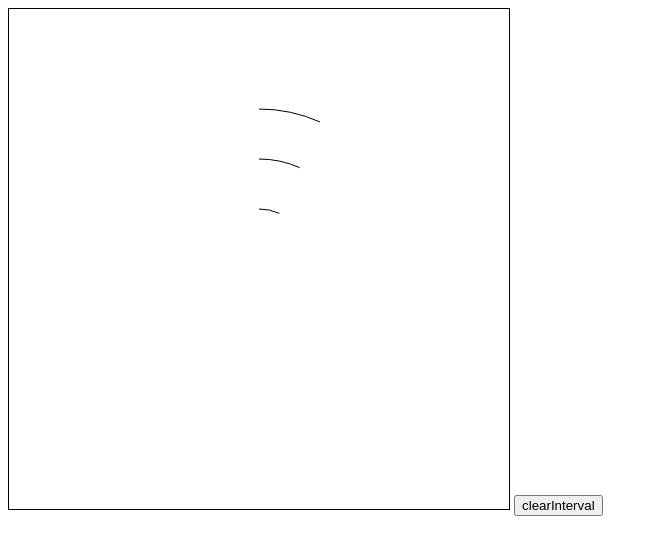
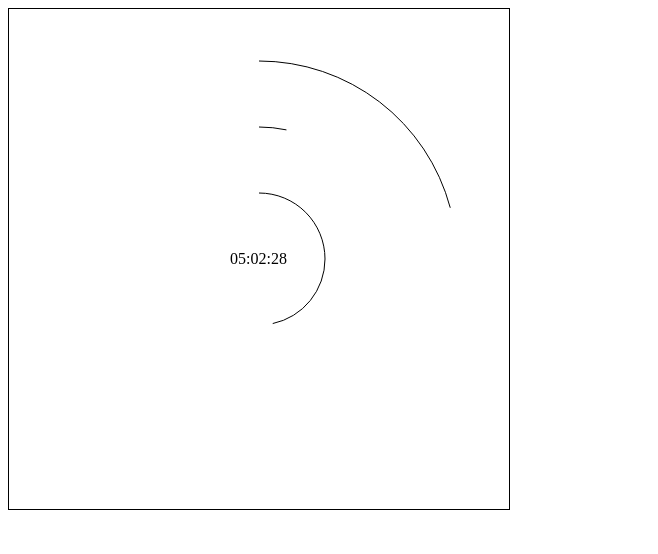
Before and after one commit to ericlndbrg/js-clock, a plain HTML site: page index.html in a window 1280 px wide. Shown: the whole page, without its empty margins (0-658 px from the left). Drawn offline with Linux system fonts and the light colour scheme.

Commit message:
added hours, minutes, and seconds functionality

```diff
--- a/css/styles.css
+++ b/css/styles.css
@@ -1,3 +1,8 @@
 canvas {
   border: 1px solid black;
 }
+#time {
+  position: absolute;
+  top: 250px;
+  left: 230px;
+}
--- a/index.html
+++ b/index.html
@@ -6,8 +6,8 @@
     <link href="./css/styles.css" rel="stylesheet" />
   </head>
   <body>
-    <canvas id="canvas-element" width="500" height="500"></canvas>
-    <button id="clear-interval">clearInterval</button>
+    <div id="time"></div>
+    <canvas id="canvas" width="500" height="500"></canvas>
     <script src="./js/index.js"></script>
   </body>
 </html>
--- a/js/index.js
+++ b/js/index.js
@@ -1,53 +1,33 @@
-function draw() {
-  const canvas = this.document.getElementById('canvas-element');
+(function() {
+  const time = this.document.getElementById('time');
+  const canvas = this.document.getElementById('canvas');
   const button = this.document.getElementById('clear-interval');
+  const pi = Math.PI;
   const ctx = canvas.getContext('2d');
-  let seconds = 0;
-  const pi = Math.PI;
-  const startAngle = 0;
-  let endAngle = 0;
-  const increment = pi / 30;
-  const stopAngle = 2 * pi;
-  const intervalId = this.setInterval(tick, 1000);
-  // rotating a shape around its center: (https://developer.mozilla.org/en-US/docs/Web/API/CanvasRenderingContext2D/rotate)
+  // the following 3 lines rotate the circles around their center point (source: https://developer.mozilla.org/en-US/docs/Web/API/CanvasRenderingContext2D/rotate)
   ctx.translate(250, 250); // move matrix's origin to shape's center
   ctx.rotate((3 * pi) / 2); // rotate matrix clockwise by desired amount
   ctx.translate(-250, -250); // move matrix's origin back to its starting point
+  const hourHandIncrement = pi / 12;
+  const secMinHandIncrement = pi / 30;
+  this.setInterval(tick, 1000);
   function tick() {
-    this.console.log(seconds);
-    // clear the canvas so that the subsequent calls to tick()
-    // don't redraw the same lines over and over again
-    // clearRect(x, y, width, height)
-    ctx.clearRect(0, 0, canvas.width, canvas.height);
-    drawArc(150);
-    drawArc(100);
-    drawArc(50);
-    function drawArc(radius) {
+    const date = new Date();
+    time.textContent = date.toLocaleTimeString([], { hour12: false });
+    const hourAngle = date.getHours() * hourHandIncrement;
+    const minuteAngle = date.getMinutes() * secMinHandIncrement;
+    const secondAngle = date.getSeconds() * secMinHandIncrement;
+    ctx.clearRect(0, 0, canvas.width, canvas.height); // prevents redrawing
+    drawArc(198, hourAngle); // hour hand
+    drawArc(132, minuteAngle); // minute hand
+    drawArc(66, secondAngle); // second hand
+    function drawArc(radius, endAngle) {
       ctx.beginPath();
-      // arc(x, y, radius, startAngle, endAngle, anticlockwise)
-      ctx.arc(250, 250, radius, startAngle, endAngle, false);
+      ctx.arc(250, 250, radius, 0, endAngle, false);
       ctx.stroke();
-      return undefined;
-    }
-    endAngle += increment;
-    seconds += 1;
-    if (endAngle > stopAngle) {
-      seconds = 1;
-      endAngle = pi / 30;
       return undefined;
     }
     return undefined;
   }
-  function clearTickInterval() {
-    this.clearInterval(intervalId);
-    this.console.log('clearInterval fired');
-    return undefined;
-  }
-  button.addEventListener('click', function() {
-    clearTickInterval();
-    return undefined;
-  });
   return undefined;
-}
-
-draw();
+})();
```
